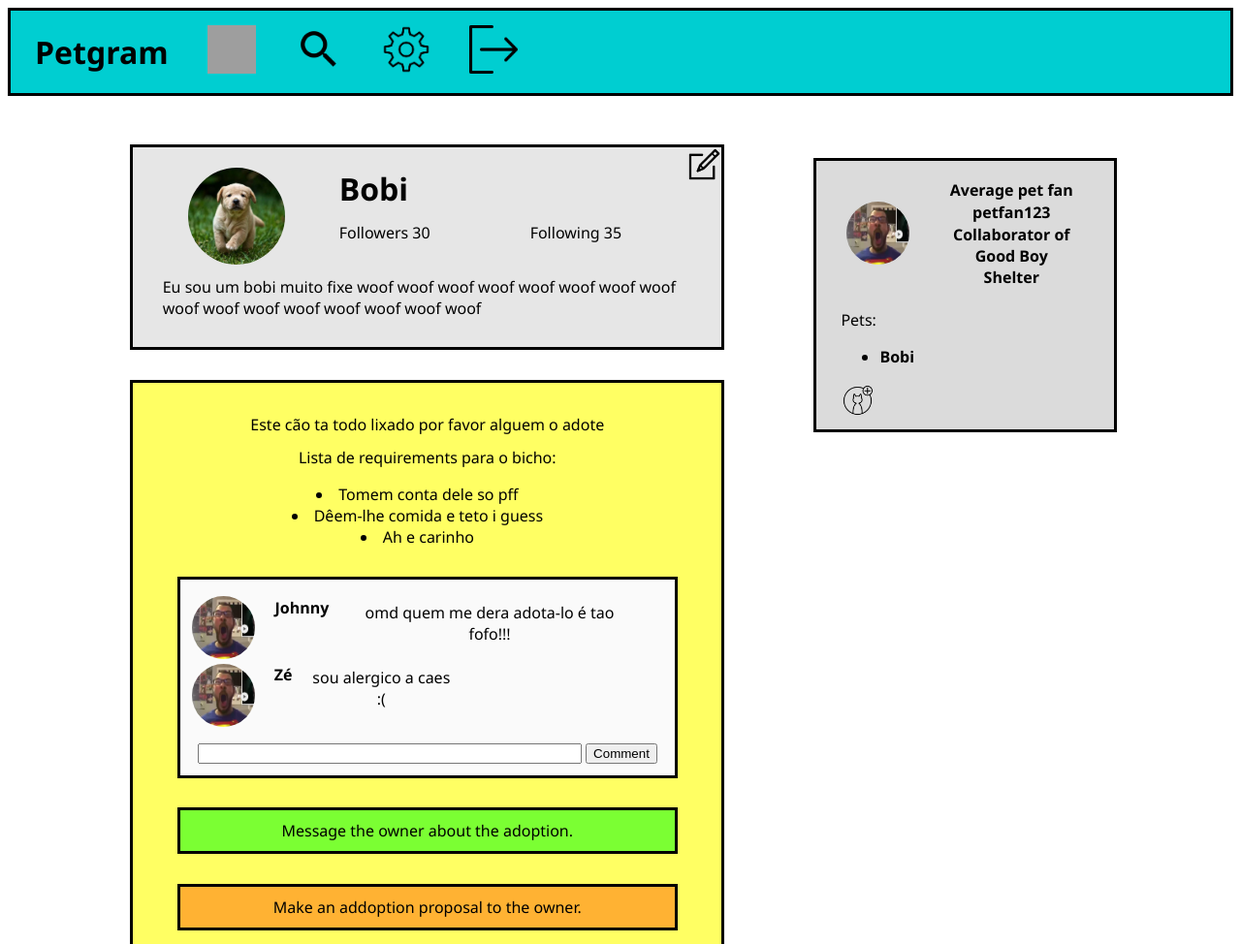
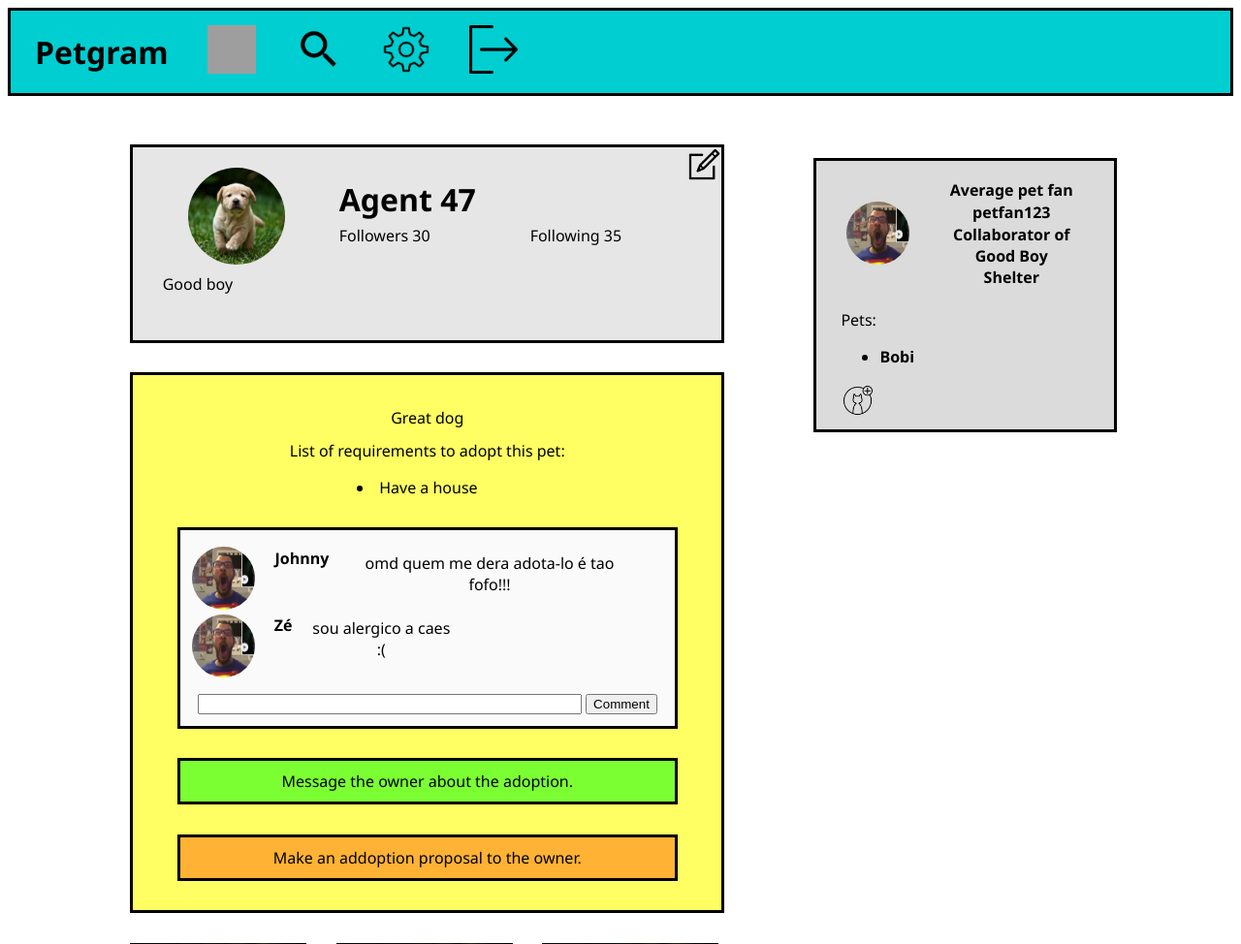
Before and after one commit to andremmori/FEUP-LTW, a PHP site: page /listing.php?id=1 in a window 1280 px wide. Shown: the top 974 px of the page at 97% size. Run offline with PHP 8.4, Linux system fonts and the light colour scheme; data comes from the database, SQL or seed files in the repository; grey boxes are pictures that could not be loaded.

Commit message:
now using pet id in the url + synced with db

```diff
--- a/pages/css/home.css
+++ b/pages/css/home.css
@@ -205,7 +205,7 @@ a {
 
  #profile #top #followers{
 
-    margin: auto 0 auto 0;
+     margin: 5% 0 auto 0;
 
      grid-column: 2 / 3;
      grid-row: 2 / 3;
@@ -213,11 +213,10 @@ a {
 
   #profile #top #following{
 
-    margin: auto 0 auto 0;
+     margin: 5% 0 auto 0;
 
      grid-column: 3 / 4;
      grid-row: 2 / 3;
-
   }
 
  #profile #top #bio{
@@ -227,6 +226,7 @@ a {
      grid-column: 1 / 4;
      grid-row: 3 / 4;
  }
+
 
 #profile #listing {
     border-top-style: solid;
--- a/pages/listing.php
+++ b/pages/listing.php
@@ -1,4 +1,13 @@
-<?php include_once('database/connection.php')?>
+<?php
+include_once('database/connection.php');
+include_once('database/pet.php');
+
+// Get current pet's id and info from db
+$id = $_GET['id'];
+$pet = getPet($id);
+if ($pet == null) header('Location: index.php');
+
+?>
 <!DOCTYPE html>
 <html lang="en-US">
   <head>
@@ -15,18 +24,16 @@
       <div id="top">
         <img id ="edit" src="images/edit.png" alt="" width="35" height="35">
         <img id ="petpic" src="images/puppy.jpg" alt="" width="65" height="65">
-        <h1 id="name">Bobi</h1>
+        <h1 id="name"><p><?php echo $pet['name'] ?></p></h1>
         <p id="followers">Followers 30</p>
         <p id="following">Following 35</p>
-        <p id="bio">Eu sou um bobi muito fixe woof woof woof woof woof woof woof woof woof woof woof woof woof woof woof woof</p>
+        <p id="bio"><?php echo $pet['bio'] ?></p>
       </div>
       <div id="listing">
-        <p>Este cão ta todo lixado por favor alguem o adote</p>
-        <p>Lista de requirements para o bicho:</p>
+      <p><?php echo $pet['description'] ?></p>
+        <p>List of requirements to adopt this pet:</p>
         <ul>
-          <li>Tomem conta dele so pff</li>
-          <li>Dêem-lhe comida e teto i guess</li>
-          <li>Ah e carinho</li>
+          <li><?php echo $pet['requirements']?></li>
         </ul>
         <div id="comments">
           <div class="comment">
@@ -54,11 +61,11 @@
         </div>
 
         <div id="inquiry">
-          <a href="inquiry.php"><p>Message the owner about the adoption.</p></a>
+          <a href="inquiry.php?id=<?php echo $_GET['id'];?>"><p>Message the owner about the adoption.</p></a>
         </div>
 
         <div id="proposal">
-          <a href="proposal.php"><p>Make an addoption proposal to the owner.</p></a>
+          <a href="proposal.php?id=<?php echo $_GET['id'];?>"><p>Make an addoption proposal to the owner.</p></a>
         </div>
       </div>
       <div id="gallery">
```
Also changed, not shown: pages/inquiry.php (+10 -1 lines), pages/pet_profile.php (+14 -8 lines), pages/proposal.php (+12 -4 lines). Lines whose indentation alone changed are shown as unchanged.
